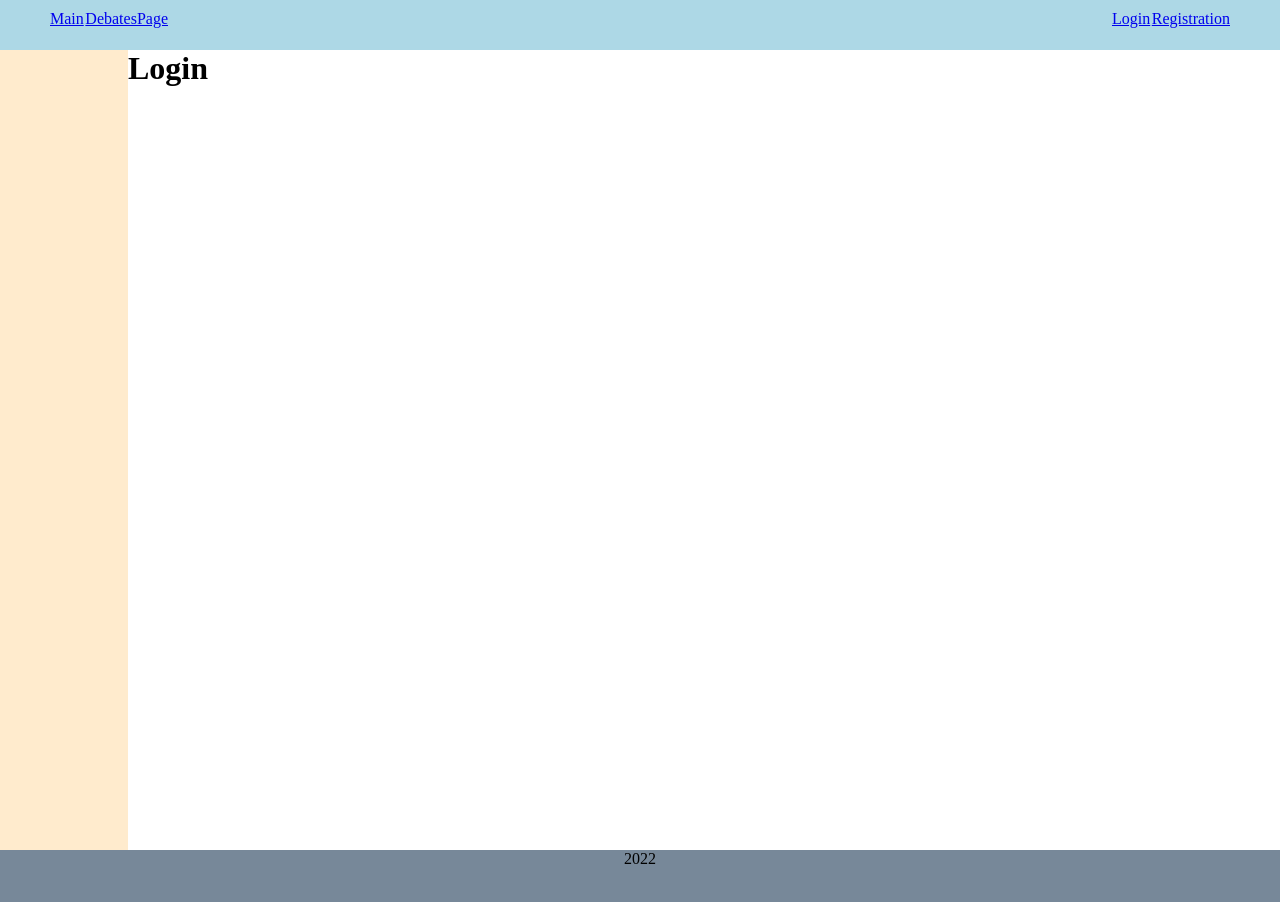
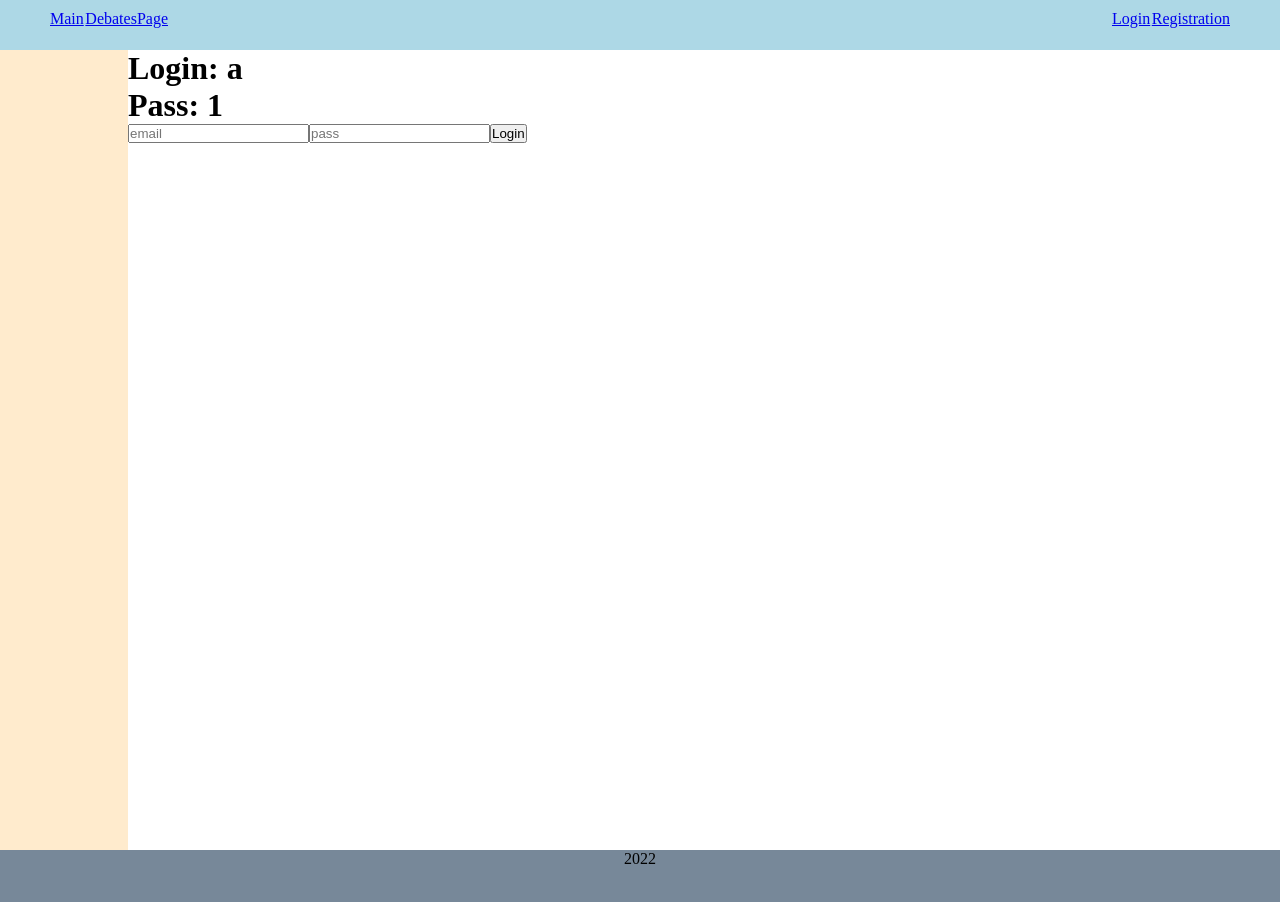
Before and after one commit to gsi102/dispute-app, a React (Create React App) app: page /login in a window 1280 px wide. Shown: the top 902 px of the page. Built offline with nearby package versions, Linux system fonts and the light colour scheme.

Commit message:
simple login logic

```diff
--- a/src/App.js
+++ b/src/App.js
@@ -1,5 +1,5 @@
 import React from "react";
-import { Routes, Route } from "react-router-dom";
+import { Routes, Route, Navigate } from "react-router-dom";
 
 import Layout from "./components/Layout.jsx";
 import HomePage from "./components/HomePage.jsx";
@@ -7,6 +7,7 @@ import Login from "./components/Login.jsx";
 import Registration from "./components/Registration.jsx";
 import NotFoundPage from "./components/NotFoundPage.jsx";
 import DebatesPage from "./components/DebatesPage/DebatesPage.jsx";
+import RequireAuth from "./hoc/RequireAuth.jsx";
 
 import "./styles/App.css";
 
@@ -16,7 +17,18 @@ function App() {
       <Routes>
         <Route path="/" element={<Layout />}>
           <Route index element={<HomePage />} />
-          <Route path="debates-page" element={<DebatesPage />} />
+          <Route
+            path="debates-page"
+            element={
+              <RequireAuth>
+                <DebatesPage />
+              </RequireAuth>
+            }
+          ></Route>
+          <Route
+            path="debates"
+            element={<Navigate to="/debates-page" replace />}
+          />
           <Route path="login" element={<Login />} />
           <Route path="registration" element={<Registration />} />
           <Route path="*" element={<NotFoundPage />} />
--- a/src/components/Chat/SendMessageForm.jsx
+++ b/src/components/Chat/SendMessageForm.jsx
@@ -1,6 +1,6 @@
 import React, { useRef, useState } from "react";
 import Input from "../UI/inputs/Input.jsx";
-import MessageButton from "../UI/buttons/MessageButton.jsx";
+import Button from "../UI/buttons/Button.jsx";
 import { useDispatch, useSelector } from "react-redux";
 import { sendMessage } from "../../store/reducers/messagesSlice.js";
 import axios from "axios";
@@ -69,7 +69,9 @@ const SendMessageForm = function(props) {
         onChange={(e) => setMessageInput(e.target.value)}
         onKeyDown={(e) => (e.key === "Enter" ? funcQueue() : "")}
       />
-      <MessageButton className="send-message-btn" onClick={funcQueue} />
+      <Button className="send-message-btn" onClick={funcQueue}>
+        Send
+      </Button>
     </div>
   );
 };
--- a/src/components/Login.jsx
+++ b/src/components/Login.jsx
@@ -1,27 +1,60 @@
-import React from "react";
+import React, { useState } from "react";
+import Input from "./UI/inputs/Input.jsx";
+import Button from "./UI/buttons/Button.jsx";
+import axios from "axios";
+import { useDispatch, useSelector } from "react-redux";
+import { setAuth } from "../store/reducers/usersSlice.js";
+
+import { useNavigate, useLocation } from "react-router-dom";
 
 const Login = () => {
+  const [loginInput, setLoginInput] = useState("");
+  const [passwordInput, setPasswordInput] = useState("");
+  const serverName = useSelector((state) => state.messages.serverName);
+  const isAuth = useSelector((state) => state.users.isAuth);
+  const navigate = useNavigate();
+  const location = useLocation();
+  const dispatch = useDispatch();
+
+  const prevPage = location.state ? location.state.from.pathname : "/";
+
+  const logIn = async function() {
+    const userId = loginInput;
+    try {
+      const response = await axios.post(`${serverName}/users/${userId}`, {
+        password: passwordInput,
+      });
+      if (response.status === 200) {
+        dispatch(setAuth());
+        navigate(prevPage, { replace: true });
+      }
+      return response.data;
+    } catch (err) {
+      return console.error(err);
+    }
+  };
+
   return (
     <div>
-      <h1>Login</h1>
-      {/* <Input
-        value={messageInput}
-        ref={inputRef}
-        className="inputLogin"
-        type="text"
-        placeholder="Login"
-        onChange={(e) => setMessageInput(e.target.value)}
-        onKeyDown={(e) => (e.key === "Enter" ? funcQueue(e) : null)}
+      <h1>Login: a</h1>
+      <h1>Pass: 1</h1>
+      <Input
+        value={loginInput}
+        className="input-login"
+        type="email"
+        placeholder="email"
+        onChange={(e) => setLoginInput(e.target.value)}
       />
       <Input
-        value={messageInput}
-        ref={inputRef}
-        className="inputPassword"
-        type="text"
-        placeholder="Pasword"
-        onChange={(e) => setMessageInput(e.target.value)}
-        onKeyDown={(e) => (e.key === "Enter" ? funcQueue(e) : null)}
-      /> */}
+        value={passwordInput}
+        className="input-password"
+        type="password"
+        placeholder="pass"
+        onChange={(e) => setPasswordInput(e.target.value)}
+      />
+      <Button className="login button" onClick={logIn}>
+        Login
+      </Button>
     </div>
   );
 };
--- /dev/null
+++ b/src/components/UI/buttons/Button.jsx
@@ -0,0 +1,7 @@
+import React from "react";
+
+const Button = function(props) {
+  return <button {...props}>{props.children}</button>;
+};
+
+export default Button;
--- a/src/components/UI/buttons/MessageButton.jsx
+++ /dev/null
@@ -1,8 +0,0 @@
-import React from "react";
-// import classes from "./MessageButton.module.css";
-
-const MessageButton = function (props) {
-  return <button {...props}>Send</button>;
-};
-
-export default MessageButton;
--- a/src/components/UI/inputs/Input.jsx
+++ b/src/components/UI/inputs/Input.jsx
@@ -3,7 +3,7 @@ import React, { useState } from "react";
 // import classes from "./Input.module.css";
 
 const Input = (props, inputRef) => {
-  return <textarea ref={inputRef} {...props} />;
+  return <input ref={inputRef} {...props} />;
 };
 
 export default React.forwardRef(Input);
--- /dev/null
+++ b/src/hoc/RequireAuth.jsx
@@ -0,0 +1,16 @@
+import React from "react";
+import { useSelector } from "react-redux";
+import { useLocation, Navigate } from "react-router-dom";
+
+const RequireAuth = ({ children }) => {
+  const location = useLocation();
+  const isAuth = useSelector((state) => state.users.isAuth);
+
+  if (!isAuth) {
+    return <Navigate to="/login" state={{ from: location }} />;
+  }
+
+  return children;
+};
+
+export default RequireAuth;
--- a/src/store/reducers/messagesSlice.js
+++ b/src/store/reducers/messagesSlice.js
@@ -1,5 +1,4 @@
 import { createSlice, current, isDraft } from "@reduxjs/toolkit";
-import * as axios from "axios";
 
 const messagesSlice = createSlice({
   name: "messages",
--- a/src/store/reducers/usersSlice.js
+++ b/src/store/reducers/usersSlice.js
@@ -2,41 +2,16 @@ import { createSlice } from "@reduxjs/toolkit";
 
 const usersSlice = createSlice({
   name: "users",
-  initialState: [
-    {
-      id: "1",
-      role: "admin",
-      tempRole: "",
-      login: "user001",
-      fullName: "sergey",
-      email: "testtestsvcbv@ya.ru",
-      location: "Russia",
-      occupation: "enterpreneur",
-      rating: {
-        ratio: 1.5,
-        disputesWin: 5,
-        disputesLose: 2,
-      },
+  initialState: {
+    isAuth: false,
+  },
+  reducers: {
+    setAuth(state, action) {
+      state.isAuth = true;
     },
-    {
-      id: "2",
-      role: "user",
-      tempRole: "",
-      login: "Marusya1982",
-      fullName: "Masha",
-      email: "mashzxvnwgwe@ya.ru",
-      location: "Kazakhstan",
-      occupation: "baker",
-      rating: {
-        ratio: 0,
-        disputesWin: 0,
-        disputesLose: 0,
-      },
-    },
-  ],
-  reducer: {},
+  },
 });
 
-export const {} = usersSlice.actions;
+export const { setAuth } = usersSlice.actions;
 
 export default usersSlice.reducer;
```
Also changed, not shown: src/components/UI/buttons/MessageButton.module.css (deleted), src/components/UI/inputs/Input.module.css (deleted).
